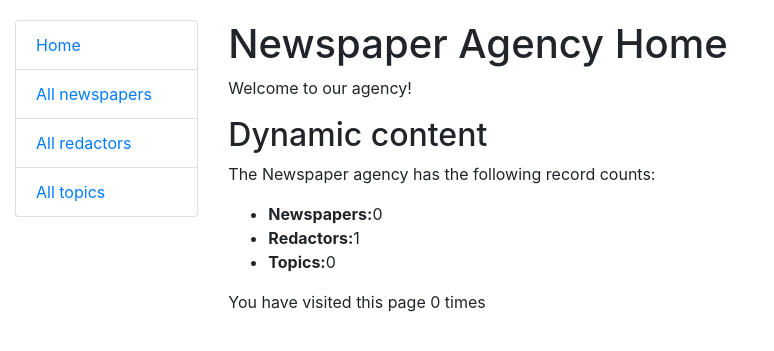
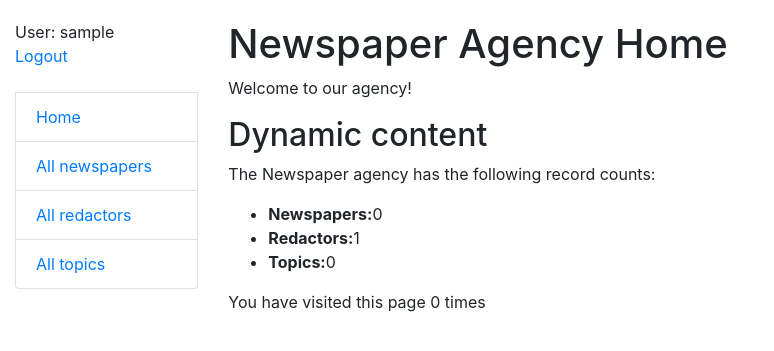
Before and after one commit to RomanNest/newspaper-agency, a Django app: page / in a window 1280 px wide. Shown: the top 351 px of the page, without its empty margins (0-774 px from the left). Run offline with Django 5.2, Linux system fonts and the light colour scheme; the visitor is signed in with stand-in values (Sample User, id 1); data comes from the database, SQL or seed files in the repository; data that the repository does not hold is empty.

Commit message:
added login and logout to sidebar.html

```diff
--- a/templates/includes/sidebar.html
+++ b/templates/includes/sidebar.html
@@ -1,4 +1,17 @@
 <ul class="sidebar-nav list-group">
+		{% if user.is_authenticated %}
+		<li class="list-group">
+			User: {{ user.username }}
+		</li>
+		<li class="list-group">
+    <a href="{% url 'logout' %}">Logout</a>
+  	 </li>
+	{% else %}
+		 <li class="list-group">
+    <a href="{% url 'login' %}">Login</a>
+  	 </li>
+	{% endif %}
+	<br>
 	<li class="list-group-item">
 		<a href="{% url 'agency:index' %}">Home</a>
 	</li>
```
